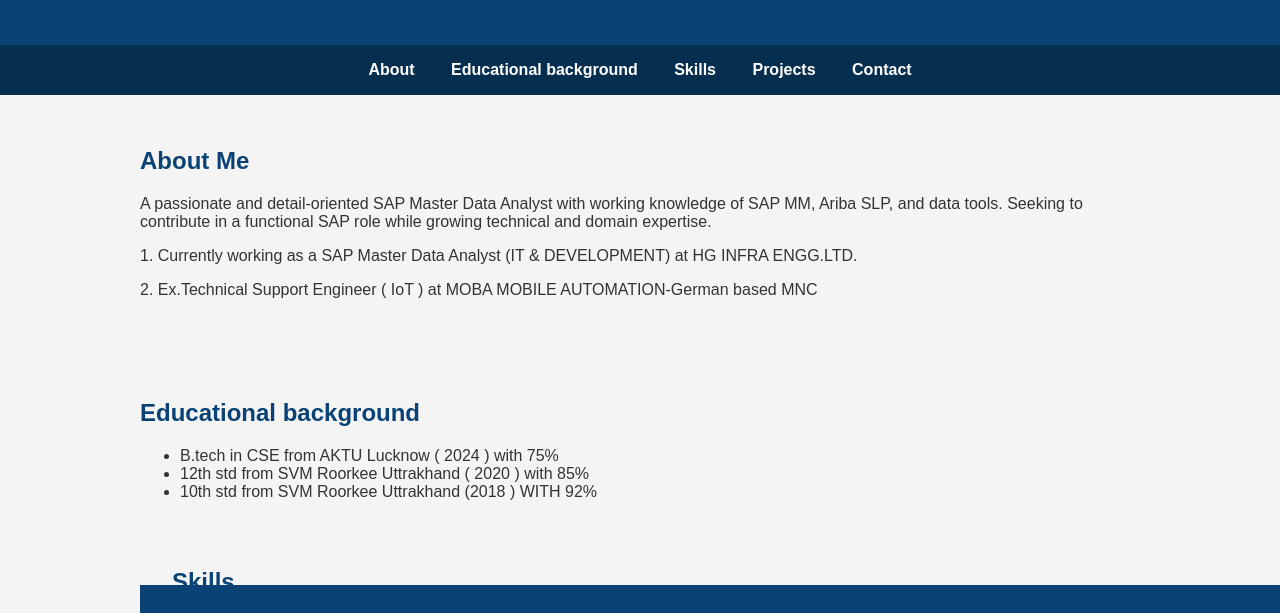
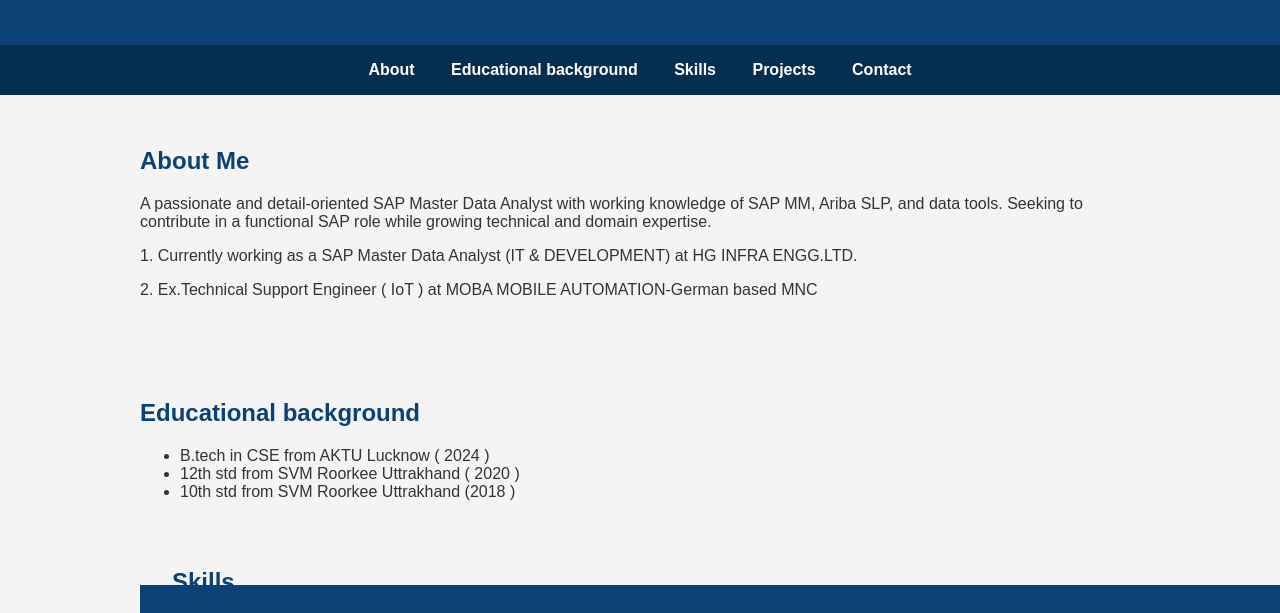
Before and after one commit to Deveshsrathore/Devesh-S-Rathore, a plain HTML site: page index.html in a window 1280 px wide. Shown: the part 133-746 px from the top of the page. Drawn offline with Linux system fonts and the light colour scheme.

Commit message:
Update index.html
Signed-off-by: Devesh S Rathore <deveshrke2002@gmail.com>

```diff
--- a/index.html
+++ b/index.html
@@ -73,9 +73,9 @@
   <section id="educational background">
     <h2>Educational background</h2>
     <ul>
-    <li>B.tech in CSE from AKTU Lucknow ( 2024 ) with 75%</li>
-    <li>12th std from SVM Roorkee Uttrakhand ( 2020 ) with 85%</li>
-    <li>10th std from SVM Roorkee Uttrakhand (2018 ) WITH 92%</li>
+    <li>B.tech in CSE from AKTU Lucknow ( 2024 ) </li>
+    <li>12th std from SVM Roorkee Uttrakhand ( 2020 ) </li>
+    <li>10th std from SVM Roorkee Uttrakhand (2018 ) </li>
     </ul>
 
   <section id="skills">
```
